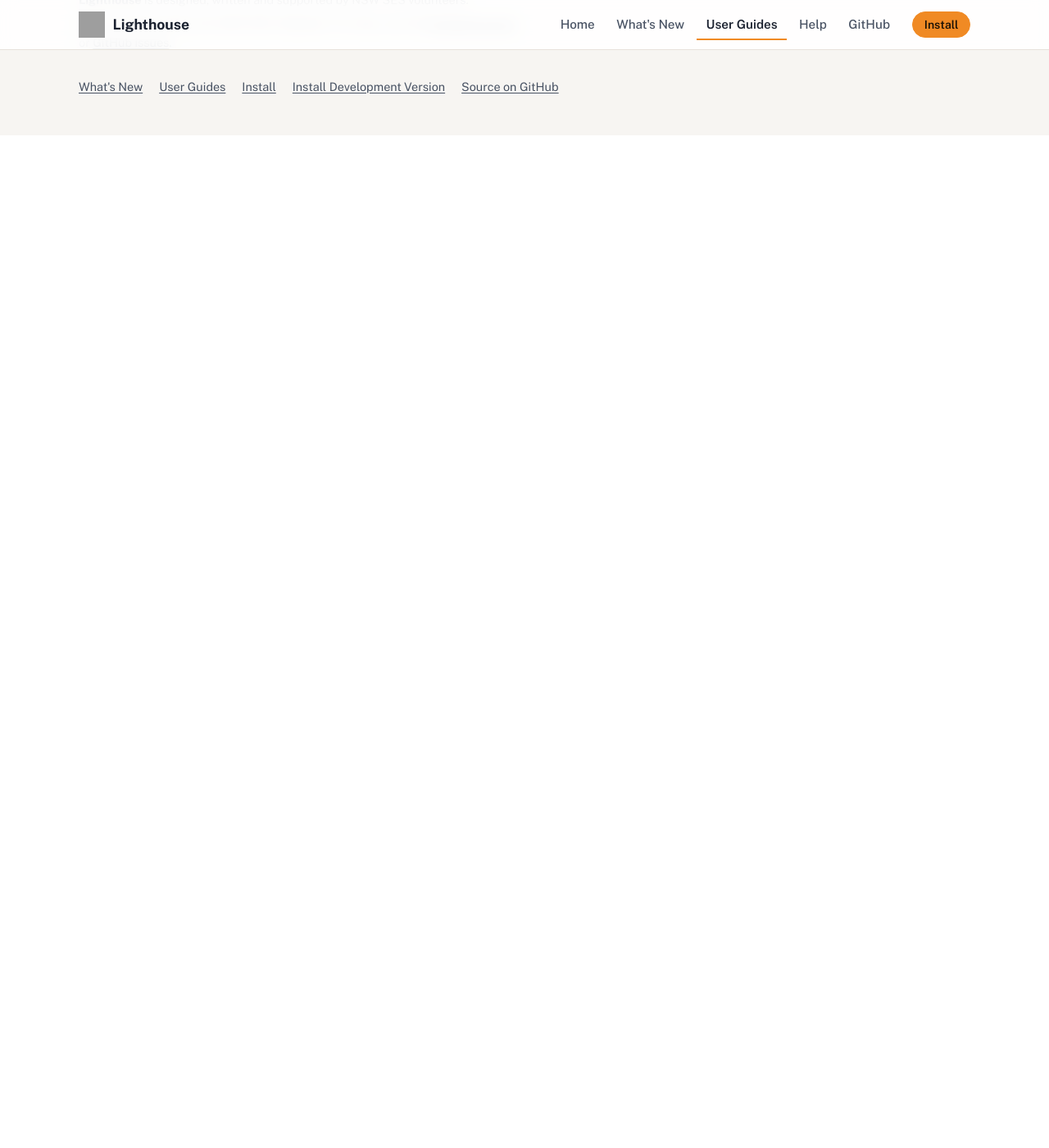
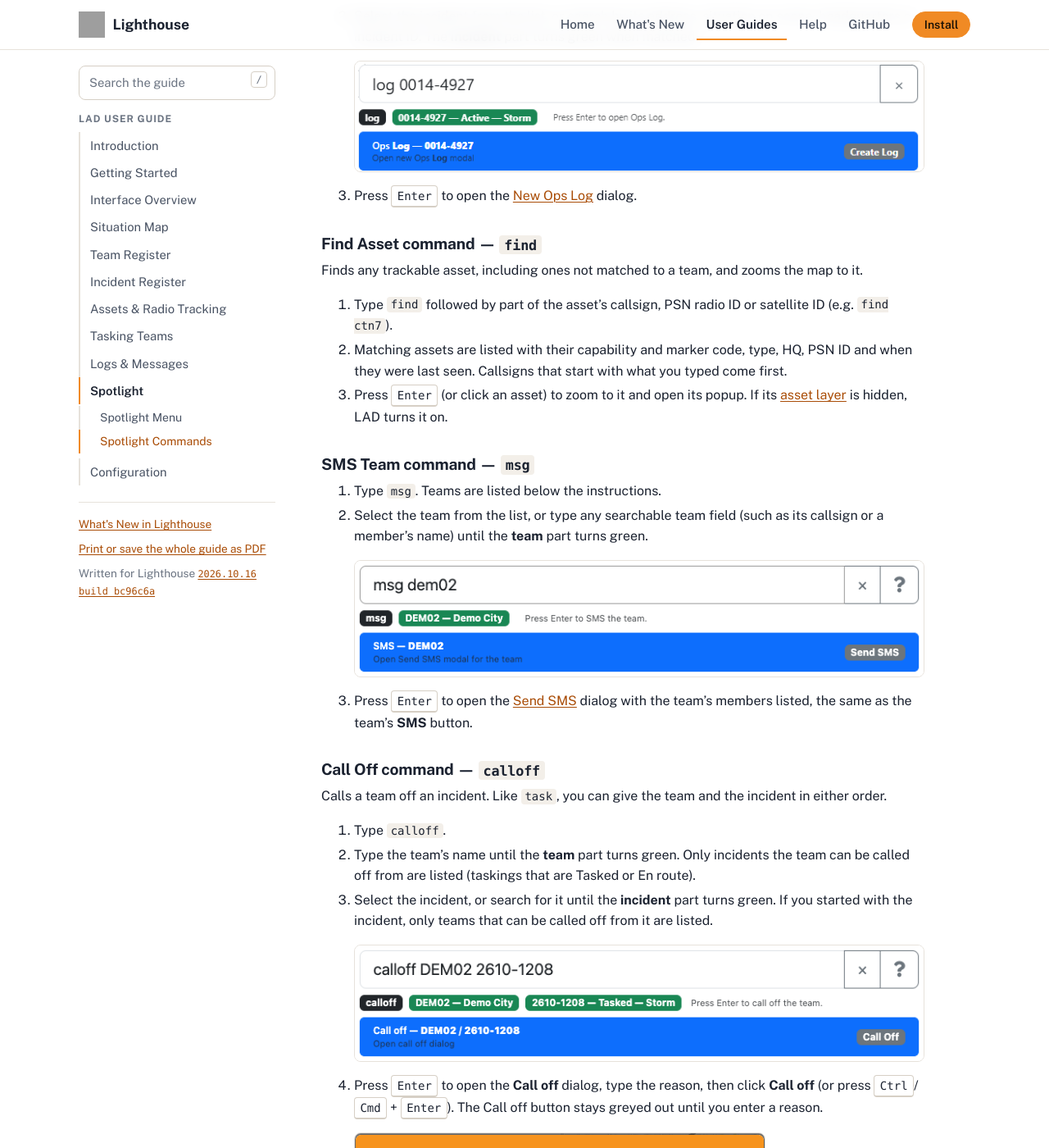
Before and after one commit to NSWSESMembers/lighthouse.ses.nsw.gov.au, a Jekyll site: the page built from preview/guides/lad/spotlight.md, in a window 1280 px wide and 1400 px high, scrolled down 3021 px. Shown: the whole window at 82% size. Built offline with Jekyll 4.4.1, drawn with Linux system fonts in a browser that asks for light colours; before the commit the page ends 3186 px from its top, so only the background shows below that; some of the changed text lies outside the part shown; grey boxes are pictures that could not be loaded.

Commit message:
Sync preview docs from NSWSESMembers/Lighthouse@bc96c6a (master-dev)

```diff
--- a/_data/lad_guide_preview.yml
+++ b/_data/lad_guide_preview.yml
@@ -1,2 +1,2 @@
-version_name: "2026.10.16 build 408ca5a"
-commit: "408ca5a89484120b5a33c0540e52fd941bce7443"
+version_name: "2026.10.16 build bc96c6a"
+commit: "bc96c6a913a772ff72ade03edaabe8b49760758a"
--- a/preview/guides/lad/spotlight.md
+++ b/preview/guides/lad/spotlight.md
@@ -6,6 +6,10 @@ nav_order: 10
 # Spotlight
 
 Spotlight is LAD's keyboard search and command bar. Open it with <kbd>Ctrl</kbd>/<kbd>Cmd</kbd> + <kbd>K</kbd> (the hotkey can be changed under [Appearance](configuration.md#appearance)).
+
+Click the **?** button at the end of the search box, or type `?` in an empty search box, to open **Spotlight commands**: a list of every command, what Spotlight searches and its keyboard shortcuts. Click a command to go back to Spotlight with it typed in, or press <kbd>Esc</kbd> to go back without one.
+
+![Spotlight commands help](images/spotlight-help.png)
 
 ## Spotlight Menu
 
@@ -25,6 +29,8 @@ Spotlight also accepts commands. Type the command name (e.g. `task`) and then pr
 | `radio` | Create a [radio log](#radio-log-command--radio) against a team on an incident |
 | `log` | Create an [ops log](#ops-log-command--log) entry against an incident |
 | `find` | [Find any asset](#find-asset-command--find) and zoom the map to it |
+| `msg` | [Send an SMS](#sms-team-command--msg) to a team |
+| `calloff` | [Call off a team](#call-off-command--calloff) from an incident |
 
 ### Task Team command — `task`
 
@@ -81,3 +87,26 @@ Finds any trackable asset, including ones not matched to a team, and zooms the m
 1. Type `find` followed by part of the asset's callsign, PSN radio ID or satellite ID (e.g. `find ctn7`).
 2. Matching assets are listed with their capability and marker code, type, HQ, PSN ID and when they were last seen. Callsigns that start with what you typed come first.
 3. Press <kbd>Enter</kbd> (or click an asset) to zoom to it and open its popup. If its [asset layer](assets.md#asset-layers) is hidden, LAD turns it on.
+
+### SMS Team command — `msg`
+
+1. Type `msg`. Teams are listed below the instructions.
+2. Select the team from the list, or type any searchable team field (such as its callsign or a member's name) until the **team** part turns green.
+
+   ![Team matched](images/spotlight-msg.png)
+
+3. Press <kbd>Enter</kbd> to open the [Send SMS](logs-and-messages.md#send-sms) dialog with the team's members listed, the same as the team's **SMS** button.
+
+### Call Off command — `calloff`
+
+Calls a team off an incident. Like `task`, you can give the team and the incident in either order.
+
+1. Type `calloff`.
+2. Type the team's name until the **team** part turns green. Only incidents the team can be called off from are listed (taskings that are Tasked or En route).
+3. Select the incident, or search for it until the **incident** part turns green. If you started with the incident, only teams that can be called off from it are listed.
+
+   ![Team and incident matched](images/spotlight-calloff.png)
+
+4. Press <kbd>Enter</kbd> to open the **Call off** dialog, type the reason, then click **Call off** (or press <kbd>Ctrl</kbd>/<kbd>Cmd</kbd> + <kbd>Enter</kbd>). The Call off button stays greyed out until you enter a reason.
+
+   ![Call off dialog](images/spotlight-calloff-dialog.png)
```
Also changed, not shown: preview/guides/lad/logs-and-messages.md (+1 -1 lines), preview/guides/lad/tasking.md (+1 -1 lines), preview/whats-new/index.md (+9 -0 lines), preview/guides/lad/images/spotlight-calloff-dialog.png (added), preview/guides/lad/images/spotlight-calloff.png (added), preview/guides/lad/images/spotlight-help.png (added), preview/guides/lad/images/spotlight-msg.png (added).
